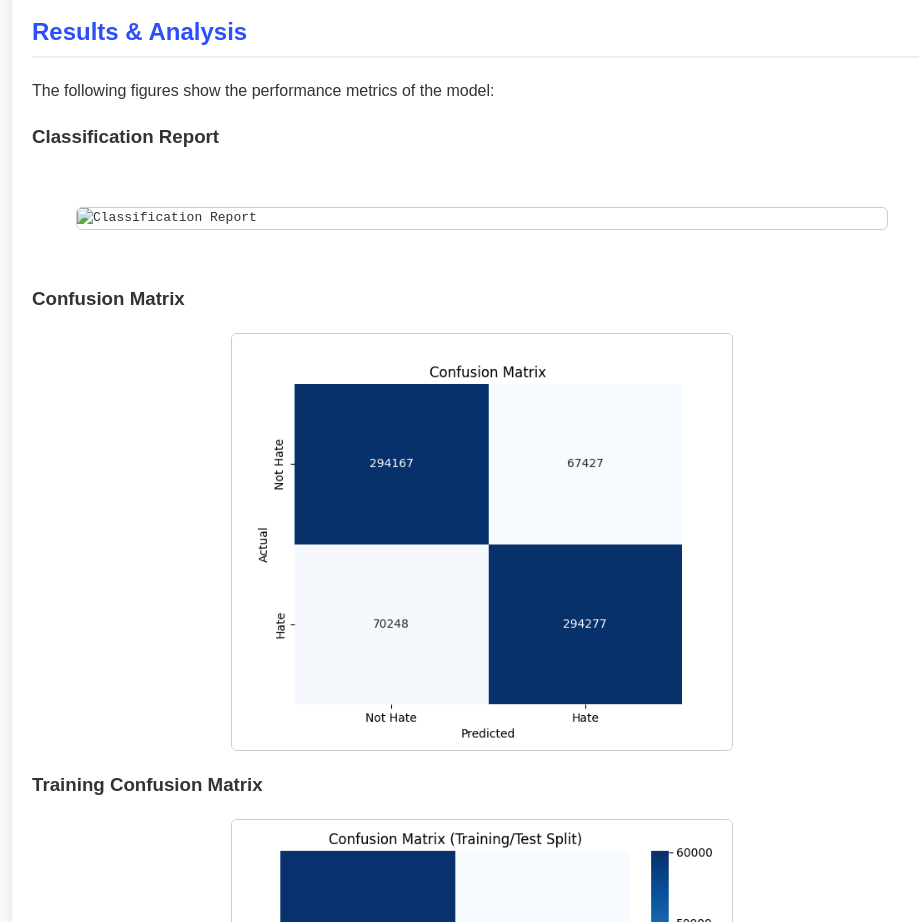
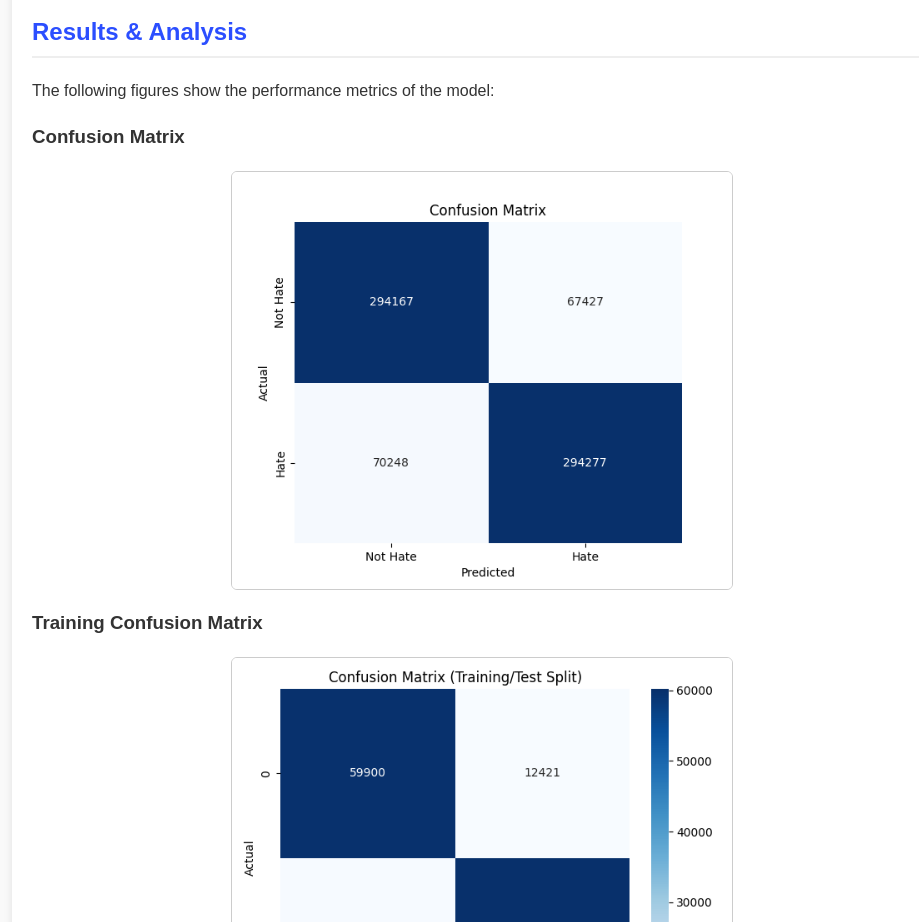
Before and after one commit to snehagupta06/Hate-speech-detection, a plain HTML site: page docs/index.html in a window 1280 px wide. Shown: the part 780-1702 px from the top of the page, without its empty margins (158-1077 px from the left). Drawn offline with Linux system fonts and the light colour scheme.

Commit message:
Removed Classification Report section from report page

```diff
--- a/docs/index.html
+++ b/docs/index.html
@@ -73,10 +73,6 @@
 <section>
   <h2>Results & Analysis</h2>
   <p>The following figures show the performance metrics of the model:</p>
-  <h3>Classification Report</h3>
-<pre>
-  <img src="classification_report.txt" alt="Classification Report">
-</pre>
 <h3>Confusion Matrix</h3>
 <img src="confusion_matrix.png" alt="Confusion Matrix" width="500">
 
```
